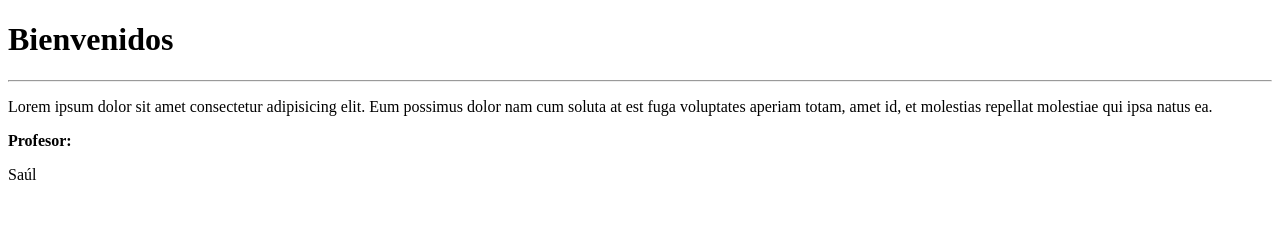
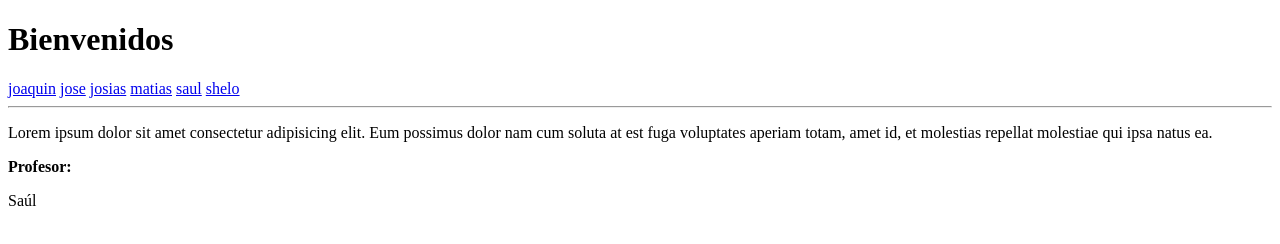
Before and after one commit to Desarrollo36410/ejemplo-de-git-en-clase, a plain HTML site: page index.html in a window 1280 px wide. Drawn offline with Linux system fonts and the light colour scheme.

Commit message:
matiasRueda

```diff
--- a/index.html
+++ b/index.html
@@ -9,6 +9,12 @@
 </head>
 <body>
     <h1>Bienvenidos</h1>
+    <a href="./pages/joaquin.html">joaquin</a>
+    <a href="./pages/jose.html">jose</a>
+    <a href="./pages/josias.html">josias</a>
+    <a href="./pages/matiasRueda.html">matias</a>
+    <a href="./pages/saul.html">saul</a>
+    <a href="./pages/shelo.html">shelo</a>
 
     <hr>
     <p>Lorem ipsum dolor sit amet consectetur adipisicing elit. Eum possimus dolor nam cum soluta at est fuga voluptates aperiam totam, amet id, et molestias repellat molestiae qui ipsa natus ea.</p>
```
Also changed, not shown: pages/matiasRueda.html (added, +14 -0 lines).
